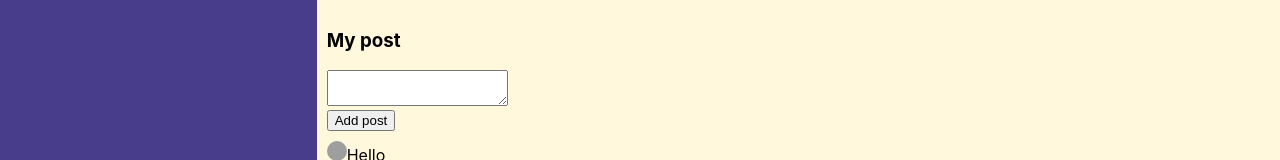
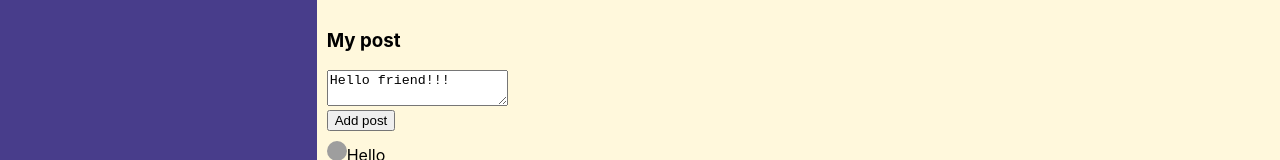
Before and after one commit to Alex666000/social-2023-new, a React (Create React App) app: page /profile in a window 1280 px wide. Shown: the part 224-384 px from the top of the page. Built offline with nearby package versions, Linux system fonts and the light colour scheme; grey boxes are pictures that could not be loaded.

Commit message:
34 - доделал полностью textarea до отображения на стр постов

```diff
--- a/src/App.tsx
+++ b/src/App.tsx
@@ -5,11 +5,12 @@ import {Navbar} from './components/Navbar/Navbar';
 import {Dialogs} from './components/Dialogs/Dialogs';
 import {BrowserRouter, Route} from 'react-router-dom';
 import {Profile} from './components/Profile/Profile';
-import {RootStateType} from './redux/state';
+import {RootStateType, updateNewPostText} from './redux/state';
 
 type AppPropsType = {
     state: RootStateType
     addPostCallback: (mess: string ) => void
+    updateNewPostText: (text: string) => void
 }
 
 const App: React.FC<AppPropsType> = (props) => {
@@ -31,6 +32,7 @@ const App: React.FC<AppPropsType> = (props) => {
                     render={() => <Profile
                         profilePage={props.state.profilePage}
                         addPostCallback={props.addPostCallback}
+                        updateNewPostText={props.updateNewPostText}
                     />}/>
             </div>
         </div>)
--- a/src/components/Profile/MyPosts/MyPosts.tsx
+++ b/src/components/Profile/MyPosts/MyPosts.tsx
@@ -1,4 +1,4 @@
-import React from 'react';
+import React, {ChangeEvent} from 'react';
 import s from './MyPosts.module.css'
 import {Post} from './Post/Post';
 import {PostType} from '../../../redux/state';
@@ -6,22 +6,24 @@ import {PostType} from '../../../redux/state';
 type MyPostsPropsType = {
     posts: Array<PostType>
     addPostCallback: (mess: string) => void
+    newPostText: string
+    updateNewPostText: (newText: string) => void
 }
 
 export const MyPosts: React.FC<MyPostsPropsType> = (props) => {
 
-    let newPostElement = React.createRef<HTMLTextAreaElement>()
+    const postsElements = props.posts.map((p) => <Post key={p.id} id={1} message={p.message} likeCount={p.likeCount}/>)
 
-    let addPost = () => {
-        if(newPostElement.current) {
+    const newPostElement = React.createRef<HTMLTextAreaElement>()
+
+    const addPost = () => {
+        if (newPostElement.current) {
             props.addPostCallback(newPostElement.current.value)
         }
-
-
-        // newPostElement.current?.value = ''
     }
-
-    let postsElements = props.posts.map((p) => <Post id={1} message={p.message} likeCount={p.likeCount}/>)
+    const onPostChange = (e: ChangeEvent<HTMLTextAreaElement>) => {
+        props.updateNewPostText(e.currentTarget.value)
+    }
 
     return (
         <div className={s.postBlock}>
@@ -29,6 +31,8 @@ export const MyPosts: React.FC<MyPostsPropsType> = (props) => {
             <div>
                 <textarea
                     ref={newPostElement}
+                    value={props.newPostText}
+                    onChange={onPostChange}
 
                 ></textarea>
                 <button onClick={addPost} className={s.addPost}>Add post
--- a/src/components/Profile/Profile.tsx
+++ b/src/components/Profile/Profile.tsx
@@ -1,19 +1,25 @@
 import React from 'react';
 import {ProfileInfo} from './Profileinfo/Profileinfo';
 import {MyPosts} from './MyPosts/MyPosts';
-import {ProfilePageType} from '../../redux/state';
+import {ProfilePageType, updateNewPostText} from '../../redux/state';
 
 type ProfilePagePropsType = {
     profilePage: ProfilePageType
     addPostCallback: (mess: string) => void
+    updateNewPostText: (text: string) => void
 
 }
 
-export const Profile:React.FC<ProfilePagePropsType> = (props) => {
+export const Profile: React.FC<ProfilePagePropsType> = (props) => {
     return (
         <div>
             <ProfileInfo/>
-            <MyPosts posts={props.profilePage.posts} addPostCallback={props.addPostCallback}/>
+            <MyPosts
+                posts={props.profilePage.posts}
+                addPostCallback={props.addPostCallback}
+                newPostText={props.profilePage.newPostText}
+                updateNewPostText={props.updateNewPostText}
+            />
         </div>
     );
 };
--- a/src/redux/state.ts
+++ b/src/redux/state.ts
@@ -17,6 +17,7 @@ export type MessageType = {
 }
 export type ProfilePageType = {
     posts: Array<PostType>
+    newPostText: string
 }
 export type DialogsPageType = {
     dialogs: Array<DialogType>
@@ -39,6 +40,7 @@ export let state: RootStateType = {
             {id: 3, message: 'Spartak', likeCount: 10},
             {id: 4, message: 'Moscow', likeCount: 10}
         ],
+        newPostText: 'Hello friend!!!',
     },
     dialogsPage: {
         dialogs: [
@@ -60,12 +62,18 @@ export let state: RootStateType = {
     sidebar: {}
 }
 
-export let addPost = (postMessage: string) => {
-    const  newPost: PostType  = {
+export let addPost = () => {
+    const newPost: PostType = {
         id: new Date().getTime(),
-        message: postMessage,
+        message: state.profilePage.newPostText,
         likeCount: 0
-    }
+    };
     state.profilePage.posts.push(newPost)
+    state.profilePage.newPostText = ''
     rerenderEntireThree(state)
 }
+
+export let updateNewPostText = (text: string) => {
+    state.profilePage.newPostText = text
+    rerenderEntireThree(state)
+}
--- a/src/render.tsx
+++ b/src/render.tsx
@@ -2,7 +2,7 @@ import React from 'react';
 import ReactDOM from 'react-dom';
 import './index.css';
 import App from './App';
-import {addPost, RootStateType} from './redux/state';
+import {addPost, RootStateType, updateNewPostText} from './redux/state';
 import {BrowserRouter} from 'react-router-dom';
 
 export let rerenderEntireThree = (state: RootStateType) => {
@@ -11,6 +11,7 @@ export let rerenderEntireThree = (state: RootStateType) => {
             <App
                 state={state}
                 addPostCallback={addPost}
+                updateNewPostText={updateNewPostText}
             />
         </BrowserRouter>, document.getElementById('root')
     );
```
